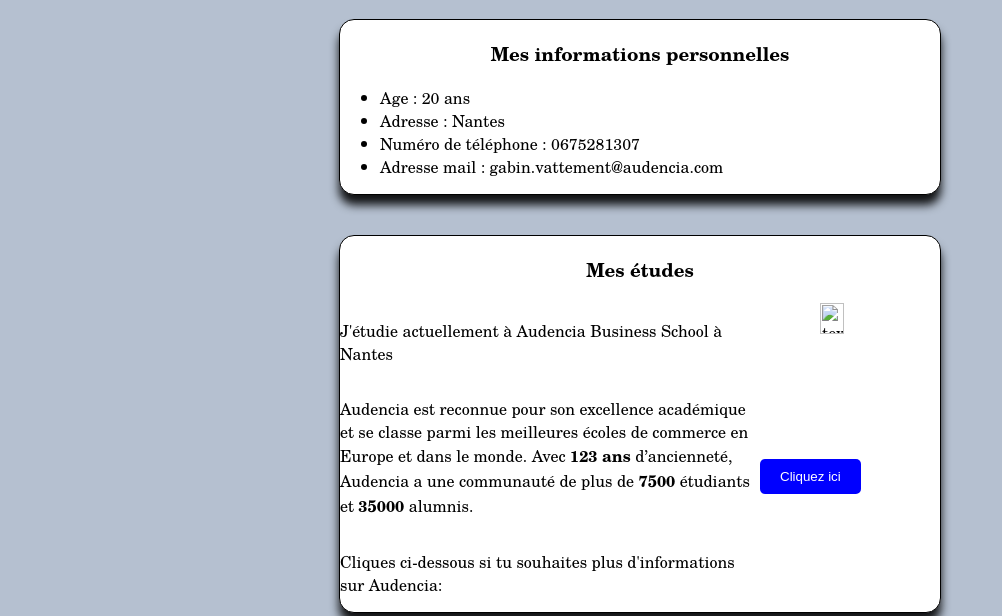
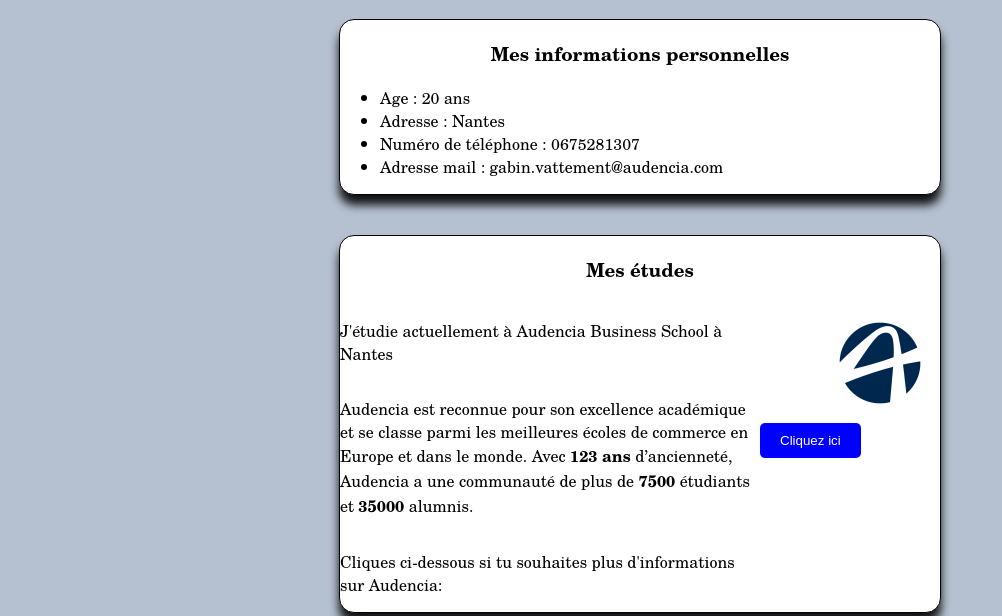
Before and after one commit to gabv18/my-profile4, a plain HTML site: page index.html in a window 1280 px wide. Shown: the part 506-1122 px from the top of the page, without its empty margins (0-1002 px from the left). Drawn offline with Linux system fonts and the light colour scheme.

Commit message:
Update index.html

```diff
--- a/index.html
+++ b/index.html
@@ -29,7 +29,7 @@
 <div class="container">
     <h3 style="text-align: center;">Mes études</h3>
     <p class="align-gauche">J'étudie actuellement à Audencia Business School à Nantes</p>
-    <img src="C:\Documents\Audencia\Semestre 2\my profile\images\logo audencia.png" alt="texte alternatif" class="image-droite" />
+    <img src= "images/logoaudencia.png" alt="texte alternatif" class="image-droite" />
     <p class="align-gauche">Audencia est reconnue pour son excellence académique et se classe parmi les meilleures écoles de commerce en Europe et dans le monde. Avec <strong>123 ans</strong> d’ancienneté, Audencia a une communauté de plus de <strong>7500</strong> étudiants et <strong>35000</strong> alumnis.</p>
 
 	<p class="align-gauche">Cliques ci-dessous si tu souhaites plus d'informations sur Audencia: </p>
```
